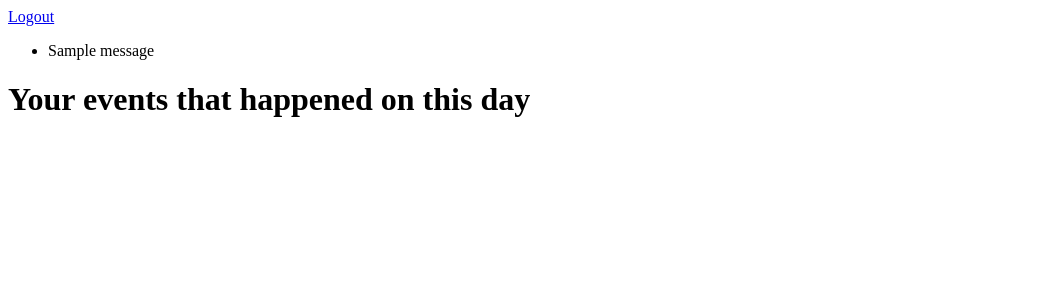
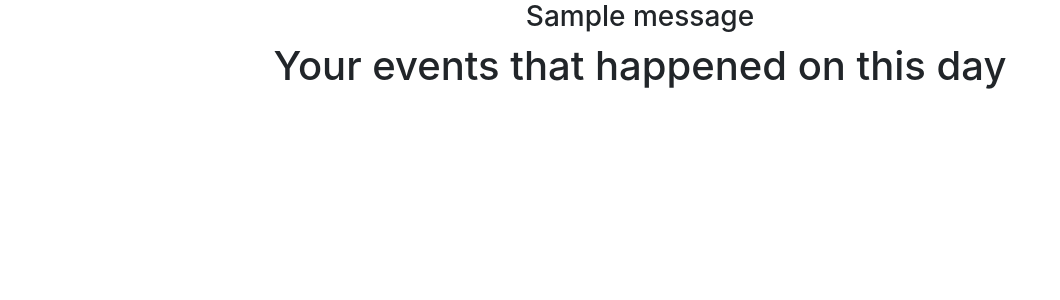
Before and after one commit to MaxKam/My-History-Day, a Flask app: template templates/events.html in a window 1280 px wide. Shown: the top 300 px of the page, without its empty margins (0-1060 px from the left). Run offline with Flask 2, Linux system fonts and the light colour scheme; the template is opened without the code that fills it, so the values that code supplies are empty; one stand-in notice (Sample message) is shown; some libraries are stand-ins or nearby versions.

Commit message:
New template for website
Using Bootstrap 4 for the website. Very basic layout.

```diff
--- a/templates/events.html
+++ b/templates/events.html
@@ -7,7 +7,4 @@
         <li>{{ event }} - {{ EVENTS_LIST[event] }}</li>
         {% endfor %}
     </ul>
-
-
-
 {% endblock %}
--- a/templates/home.html
+++ b/templates/home.html
@@ -5,7 +5,4 @@
     </h2>
 
    <a href="/events">Your Events</a>
-
-
-
 {% endblock %}
--- a/templates/layout.html
+++ b/templates/layout.html
@@ -1,32 +1,41 @@
-<!DOCTYPE html>
+ <!doctype html>
 <html lang="en">
-    <head>
-        <meta charset="utf-8">
-        <meta name="viewport" content="width=device-width, initial-scale=1">
-        <meta name="description" content="#">
-        <meta name="author" content="#">
-        <meta name="google-signin-client_id" content={{ MY_CLIENT_ID  }}>
-        <title>Your Day in History</title>
-        <script src="https://apis.google.com/js/platform.js?onload=renderButton" async defer></script>
+  <head>
+    <meta charset="utf-8">
+    <meta name="viewport" content="width=device-width, initial-scale=1, shrink-to-fit=no">
+    <meta name="description" content="">
+    <meta name="author" content="">
+    <link rel="icon" href="#">
+    <meta name="google-signin-client_id" content={{ MY_CLIENT_ID  }}>
 
-    </head>
-    <body>
-        <a href="/logout">Logout</a>
+    <title>Your Day in History</title>
+
+    <link rel="stylesheet" href="https://maxcdn.bootstrapcdn.com/bootstrap/4.0.0/css/bootstrap.min.css" crossorigin="anonymous">
+    <link href="/static/css/styles.css" rel="stylesheet">
+  </head>
+
+  <body class="text-center">
         {% if current_user.is_authenticated %}
+        <div id="logout-button"><a href="/logout">Logout</a></div>
+
             <h3>Hi {{ current_user.firstName }}!</h3>
         {% endif %}
         {% with messages = get_flashed_messages() %}
             {% if messages %}
-                <ul class=flashes>
+                <div class="flashes">
                 {% for message in messages %}
-                    <li>{{ message }}</li>
+                    <h3>{{ message }}</h3>
                 {% endfor %}
-                </ul>
+                </div>
             {% endif %}
             {% endwith %}
         {% block body %}
         {% endblock %}
-    </body>
 
 
+        <script src="https://code.jquery.com/jquery-3.2.1.slim.min.js" crossorigin="anonymous"></script>
+        <script src="https://cdnjs.cloudflare.com/ajax/libs/popper.js/1.12.9/umd/popper.min.js" crossorigin="anonymous"></script>
+        <script src="https://maxcdn.bootstrapcdn.com/bootstrap/4.0.0/js/bootstrap.min.js" crossorigin="anonymous"></script>
+        <script src="https://apis.google.com/js/platform.js?onload=renderButton" async defer></script>
+  </body>
 </html>
```
Also changed, not shown: templates/login.html (+7 -6 lines).
